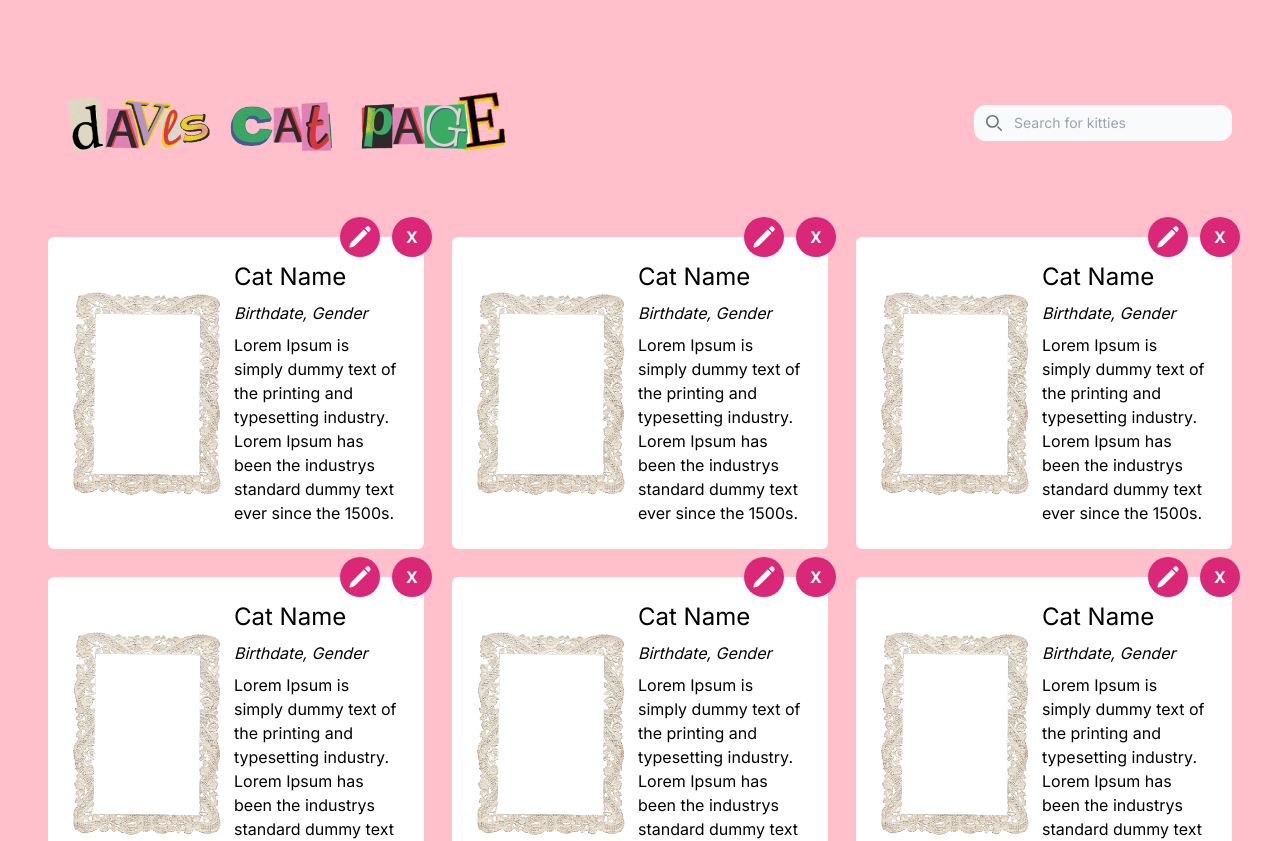
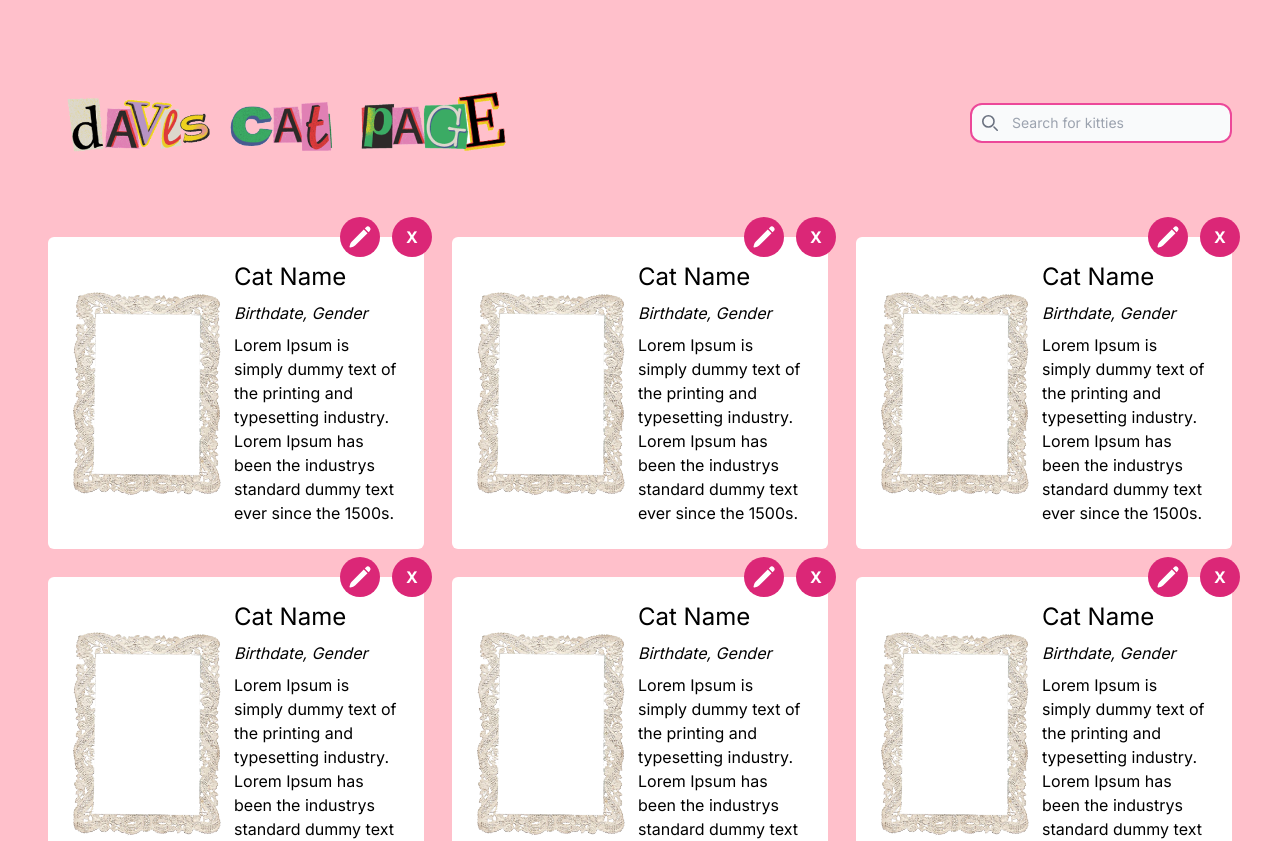
Before and after one commit to lingi524/daves-cat-page, a Next.js app: page / in a window 1280 px wide. Shown: the top 841 px of the page. Built offline with nearby package versions, Linux system fonts and the light colour scheme.

Commit message:
Fix formatting

```diff
--- a/components/Search.tsx
+++ b/components/Search.tsx
@@ -1,4 +1,4 @@
-export default function SearchBar() {
+const SearchBar = () => {
   return (
     <div>
       <label className="mb-2 text-sm font-medium text-gray-900 sr-only">
@@ -26,11 +26,13 @@ export default function SearchBar() {
           type="search"
           name="search "
           id="default-search"
-          className="block w-full p-2 pl-10 text-sm text-gray-900  rounded-xl bg-gray-50 focus:ring-pink-500 focus:border-pink-500"
+          className="block w-full p-2 pl-10 text-sm text-gray-900  rounded-xl bg-gray-50 focus:ring-pink-500 focus:border-pink-500 border-2 border-solid border-pink-500"
           placeholder="Search for kitties"
           required
         />
       </div>
     </div>
   );
-}
+};
+
+export default SearchBar;
```
